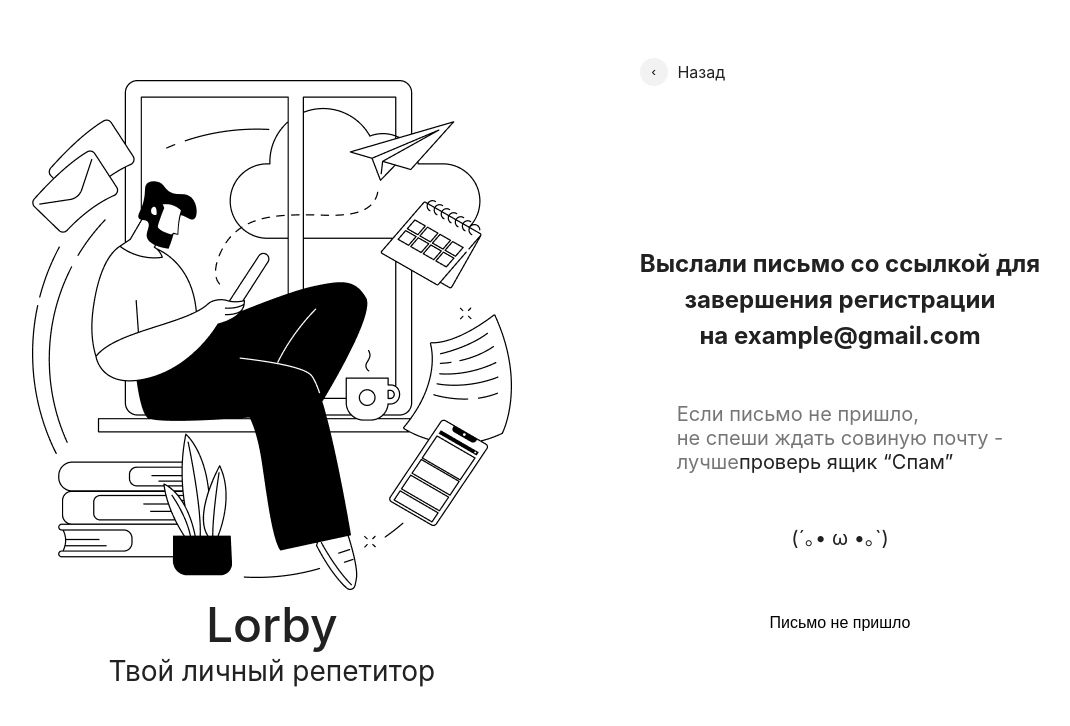
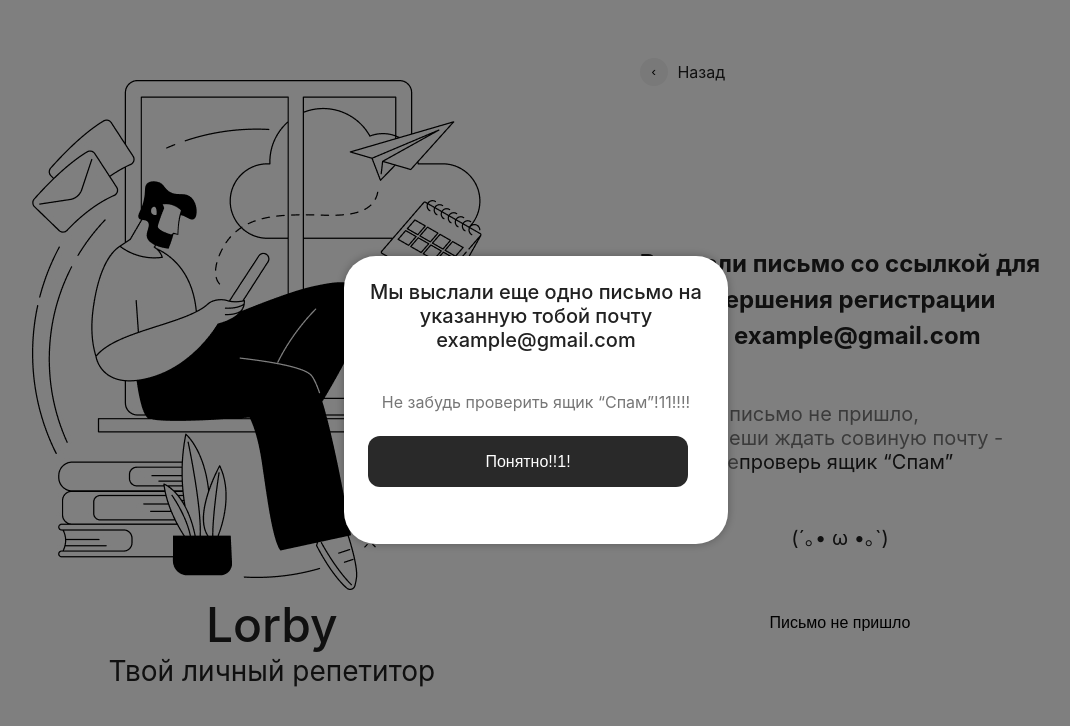
Before and after one commit to Venera00/neobis-front-auth, a React (Create React App) app: page /sendemail in a window 1280 px wide. Both pictures are taken after a click on the button "Письмо не пришло". Shown: the top 726 px of the page, without its empty margins (104-1174 px from the left). Built offline with nearby package versions, Linux system fonts and the light colour scheme.

Commit message:
Add modal to sendEmail page

```diff
--- /dev/null
+++ b/src/components/Modal/Modal.css
@@ -0,0 +1,47 @@
+.modal-overlay {
+  position: fixed;
+  top: 0;
+  left: 0;
+  width: 100%;
+  height: 100%;
+  background: rgba(0, 0, 0, 0.5);
+  display: flex;
+  justify-content: center;
+  align-items: center;
+}
+
+.modal {
+  background: #fff;
+  display: flex;
+  flex-direction: column;
+  gap: 1.5rem;
+  width: 24rem;
+  height: 18rem;
+  padding: 1.5rem;
+  border-radius: 2rem;
+  box-shadow: 0 0 10px rgba(0, 0, 0, 0.3);
+  text-align: center;
+}
+
+.modal-title {
+  margin-bottom: 1rem;
+  font-weight: 500;
+  font-size: 1.25rem;
+}
+
+.modal-subtitle {
+  color: #767676;
+  font-size: 1rem;
+}
+
+.modal-btn {
+  width: 20rem;
+  height: 3.2rem;
+  font-size: 1rem;
+  font-weight: 500;
+  border-radius: 0.75rem;
+  background-color: #292929;
+  color: #fff;
+  cursor: pointer;
+  border: none;
+}
--- /dev/null
+++ b/src/components/Modal/SendSecondEmailModal.js
@@ -0,0 +1,20 @@
+import React from "react";
+import "./Modal.css";
+
+const SendSecondEmailModal = ({ onClose }) => {
+  return (
+    <div className="modal-overlay">
+      <div className="modal">
+        <p className="modal-title">
+          Мы выслали еще одно письмо на указанную тобой почту example@gmail.com
+        </p>
+        <p className="modal-subtitle">Не забудь проверить ящик “Спам”!11!!!!</p>
+        <button onClick={onClose} className="modal-btn">
+          Понятно!!1!
+        </button>
+      </div>
+    </div>
+  );
+};
+
+export default SendSecondEmailModal;
--- a/src/pages/SendEmail/SendEmail.js
+++ b/src/pages/SendEmail/SendEmail.js
@@ -1,9 +1,20 @@
-import React from "react";
+import React, { useState } from "react";
 import { Link } from "react-router-dom";
 import mainImg from "../../assets/mainImg.jpg";
+import SendSecondEmailModal from "../../components/Modal/SendSecondEmailModal";
 import "./SendEmail.css";
 
 const SendEmail = () => {
+  const [showModal, setShowModal] = useState(false);
+
+  const handleShowModal = () => {
+    setShowModal(true);
+  };
+
+  const handleCloseModal = () => {
+    setShowModal(false);
+  };
+
   return (
     <div className="send-container">
       <div className="send-wrapper">
@@ -34,7 +45,10 @@ const SendEmail = () => {
           </p>
           <p className="send-signs">(´｡• ω •｡`)</p>
 
-          <button className="send-btn">Письмо не пришло</button>
+          <button onClick={handleShowModal} className="send-btn">
+            Письмо не пришло
+          </button>
+          {showModal && <SendSecondEmailModal onClose={handleCloseModal} />}
         </div>
       </div>
     </div>
```
